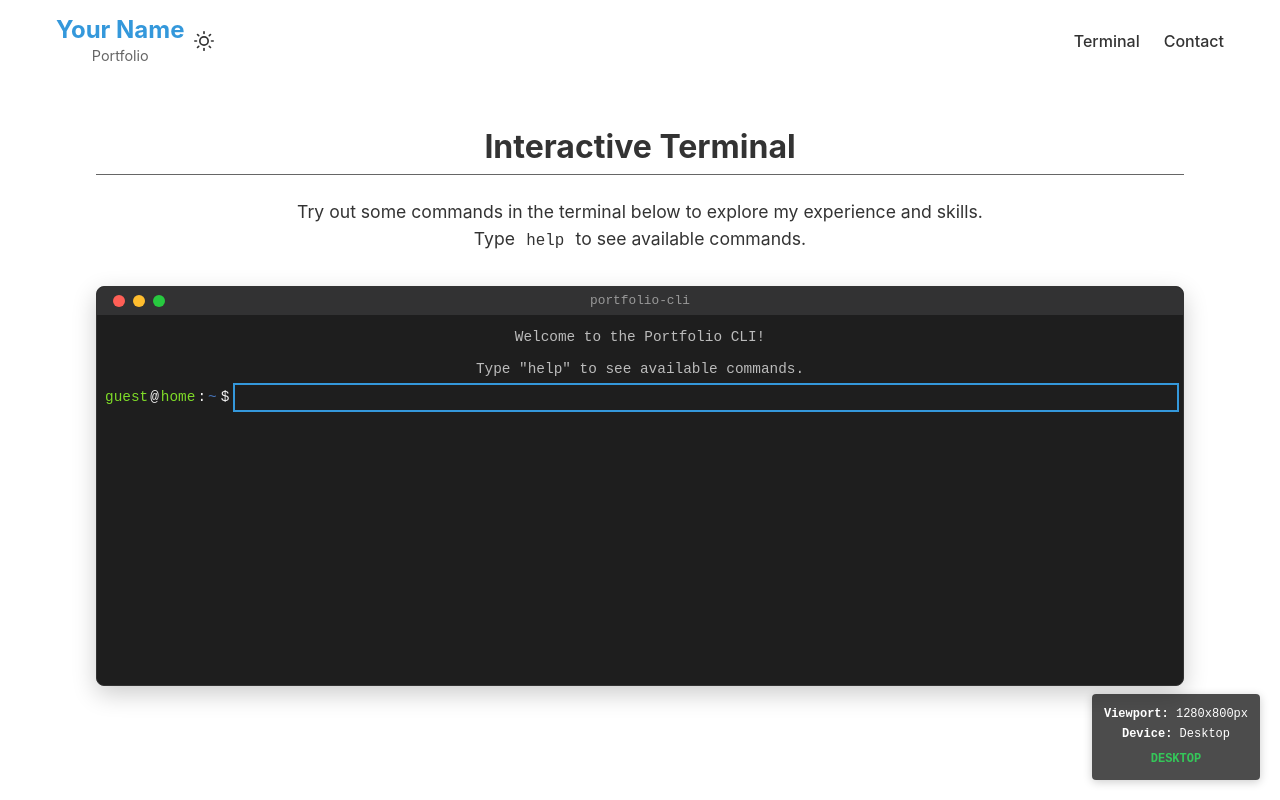
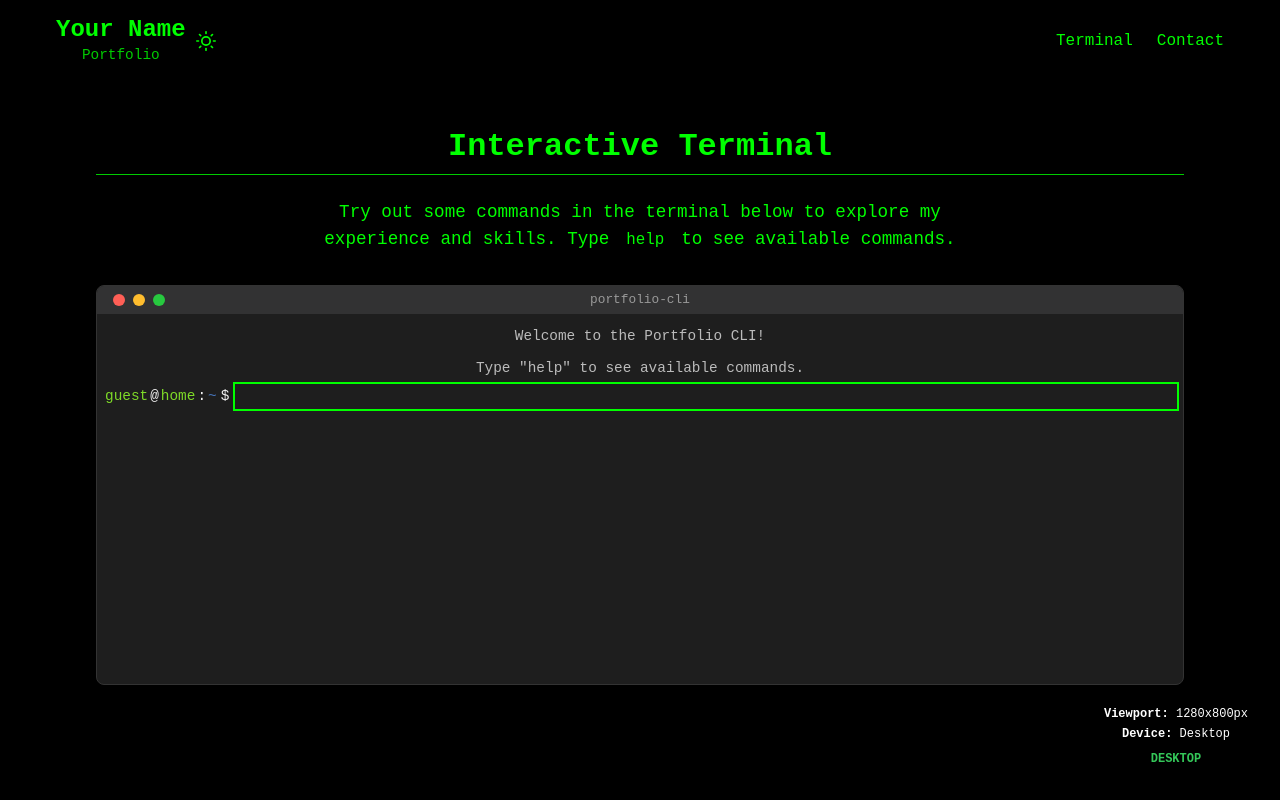
Before and after one commit to CarlosDanielDev/portfolio, a React (Vite) app: page / in a window 1280 px wide. Shown: the top 800 px of the page. Built offline with nearby package versions, Linux system fonts and the light colour scheme.

Commit message:
feat: integrate `DosTheme` into `ThemeManager.ts` and update related tests for theme toggling

```diff
--- a/src/presentation/themes/ThemeManager.ts
+++ b/src/presentation/themes/ThemeManager.ts
@@ -2,6 +2,7 @@ import { Theme } from '@presentation/themes/Theme'
 import { createDarkTheme } from '@presentation/themes/custom/DarkTheme'
 import { createLightTheme } from '@presentation/themes/custom/LightTheme'
 import { createCyberpunkTheme } from '@presentation/themes/custom/CyberpunkTheme'
+import { createDosTheme } from '@presentation/themes/custom/DosTheme'
 
 export type ThemeChangeListener = (theme: Theme) => void
 
@@ -23,9 +24,10 @@ export class ThemeManager {
     this.registerTheme(createDarkTheme())
     this.registerTheme(createLightTheme())
     this.registerTheme(createCyberpunkTheme())
+    this.registerTheme(createDosTheme())
 
     const savedTheme = this.loadSavedTheme()
-    this.currentTheme = savedTheme || this.getTheme('light')
+    this.currentTheme = savedTheme || this.getTheme('dos')
   }
 
   static getInstance(): ThemeManager {
@@ -112,7 +114,7 @@ export class ThemeManager {
 
   toggleTheme(): void {
     const currentName = this.currentTheme.getName()
-    const newName = currentName === 'light' ? 'dark' : 'light'
+    const newName = currentName === 'dos' ? 'dark' : 'dos'
 
     this.setTheme(newName)
   }
```
Also changed, not shown: 1 other file (tests, documents, lock files or other folders).
